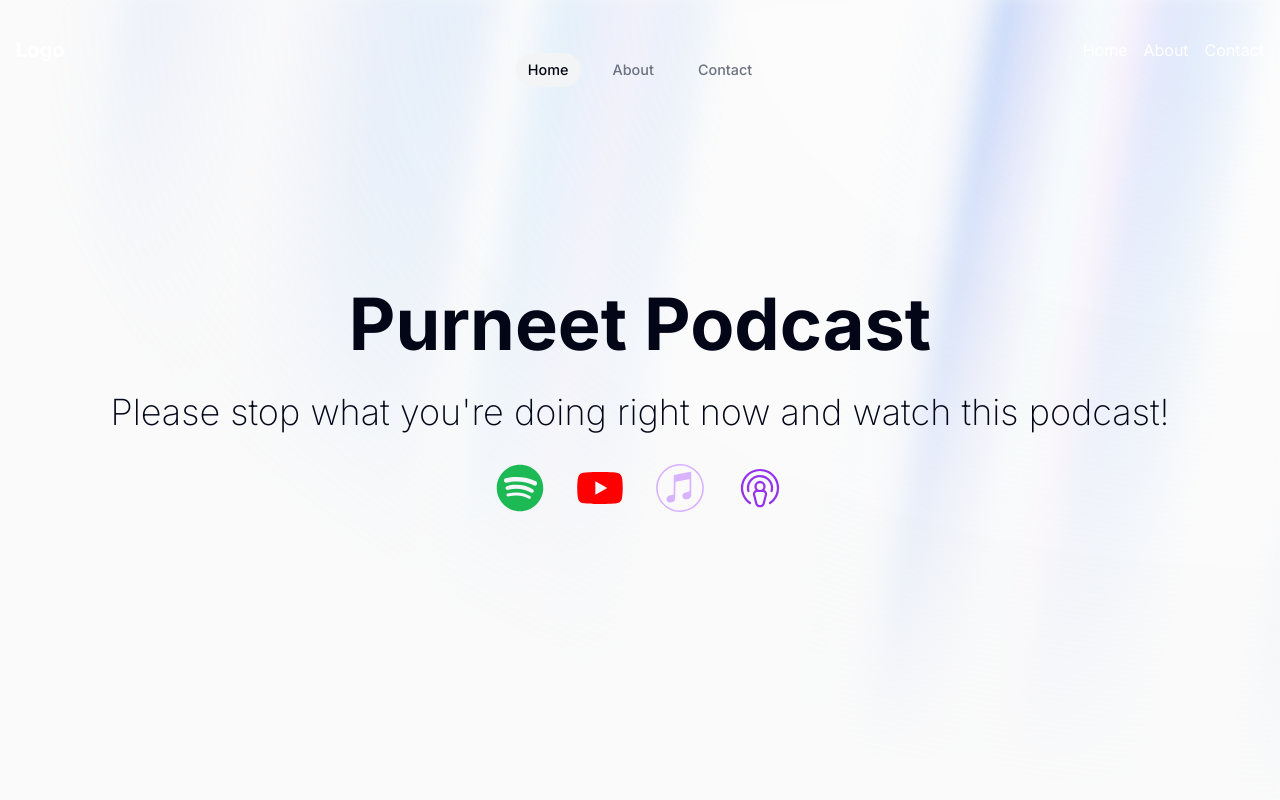
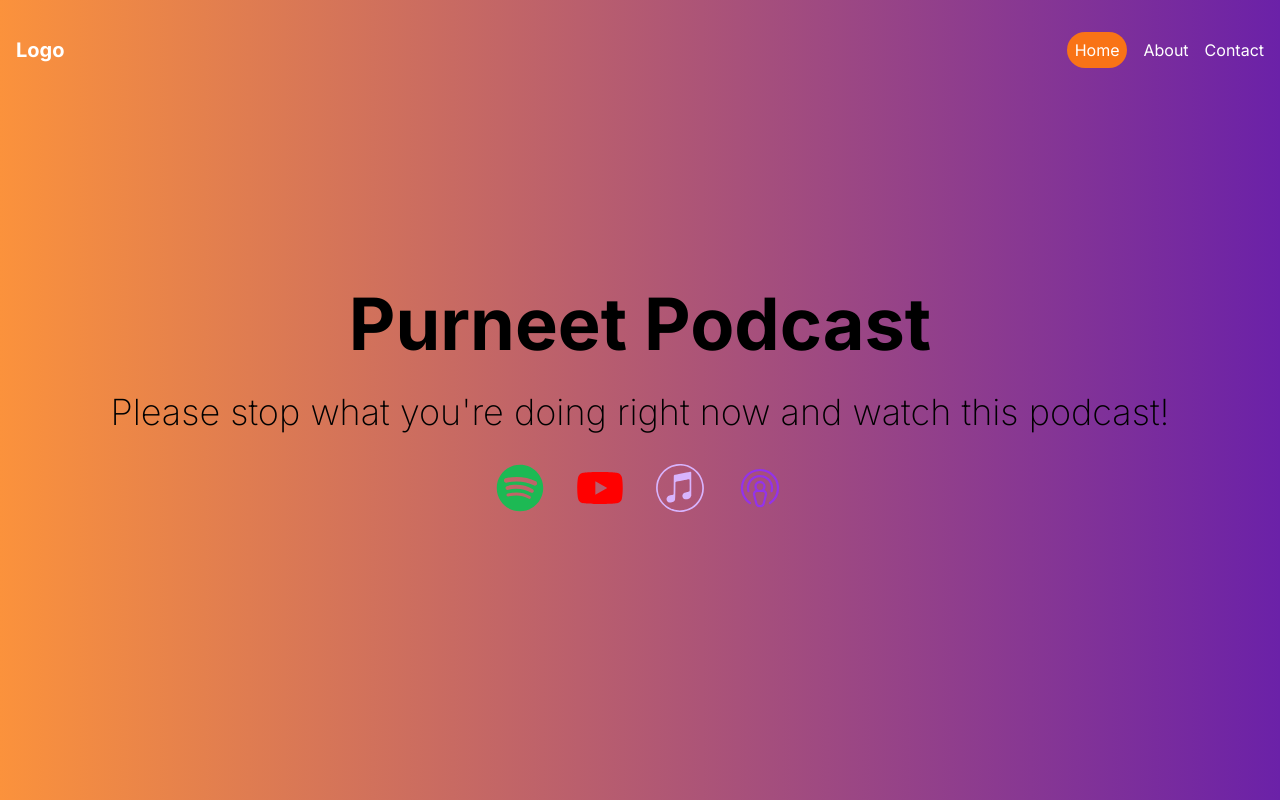
Before and after one commit to BrianBeilby/Purneet-Website, a Next.js app: page / in a window 1280 px wide. Shown: the top 800 px of the page. Built offline with nearby package versions, Linux system fonts and the light colour scheme.

Commit message:
NavBar changes

```diff
--- a/src/app/page.tsx
+++ b/src/app/page.tsx
@@ -22,7 +22,7 @@ export default function Home() {
     <div id="top">
       <div>
         <Navbar />
-        <AuroraBackground>
+        <div className="min-h-screen bg-gradient-to-r from-orange-400 to-purple-800 flex items-center justify-center">
           <motion.div
             initial={{ opacity: 0.0, y: 40 }}
             whileInView={{ opacity: 1, y: 0 }}
@@ -55,7 +55,7 @@ export default function Home() {
               </a>
             </div>
           </motion.div>
-        </AuroraBackground>
+        </div>
         <div className="bg-white py-16">
           <div className="container mx-auto px-4">
             <h2 className="text-3xl font-bold mb-8 text-black">
--- a/src/components/Navbar.tsx
+++ b/src/components/Navbar.tsx
@@ -35,45 +35,29 @@ const Navbar: React.FC = () => {
   <div className="container mx-auto flex justify-between items-center px-4">
   <div className={`text-xl font-bold ${scrolling ? 'text-black' : 'text-white'}`}>Logo</div>
   <div className="space-x-4">
-          <a href="#home" className={`hover:text-gray-700 ${scrolling ? 'text-black' : 'text-white'} `}
+    <a
+      href="#home"
+      className={`${activeSection === "Home" ? 'bg-orange-500 px-2 py-2 transition rounded-full  text-black' : ''} ${scrolling ? 'text-black' : 'text-white hover:text-gray-700'}`}
       onClick={() => {
         setActiveSection("Home");
         setTimeOfLastClick(Date.now());
-                  }}>Home</a>
-          <a href="#about" className={`hover:text-gray-700 ${scrolling ? 'text-black' : 'text-white'}`}
+      }}
+    >
+      Home
+    </a>
+          <a href="#about"
+          className={`${activeSection === "About" ? 'bg-orange-500 px-2 py-2 transition rounded-full  text-black' : ''} ${scrolling ? 'text-black' : 'text-white hover:text-gray-700'}`}
           onClick={() => {
                     setActiveSection("About");
                     setTimeOfLastClick(Date.now());
                   }}>About</a>
-          <a href="#contact" className={`hover:text-gray-700 ${scrolling ? 'text-black' : 'text-white'}`}
+          <a href="#contact"
+        className={`${activeSection === "Contact" ? 'bg-orange-500 px-2 py-2 transition rounded-full  text-black' : ''} ${scrolling ? 'text-black' : 'text-white hover:text-gray-700'}`}
         onClick={() => {
             setActiveSection("Contact");
             setTimeOfLastClick(Date.now());
           }}>Contact</a>
         </div>
-        <nav className="flex fixed top-[0.15rem] left-1/2 h-12 -translate-x-1/2 py-2 sm:top-[1.7rem] sm:h-[initial] sm:py-0">
-          <ul className="flex w-[22rem] flex-wrap items-center justify-center gap-y-1 text-[0.9rem] font-medium text-gray-500 sm:w-[initial] sm:flex-nowrap sm:gap-5">
-            {links.map((link) => (
-              <li className="h-3/4 flex items-center justify-center relative" key={link.hash}>
-                <Link
-                  href={link.hash}
-                  className={`flex w-full items-center justify-center px-3 py-3 hover:text-gray-950 transition dark:text-gray-500 dark:hover:text-gray-300 ${
-                    activeSection === link.name ? 'text-gray-950 dark:text-gray-200' : ''
-                  }`}
-                  onClick={() => {
-                    setActiveSection(link.name);
-                    setTimeOfLastClick(Date.now());
-                  }}
-                >
-                  {link.name}
-                  {link.name === activeSection && (
-                    <span className="bg-gray-100 rounded-full absolute inset-0 -z-10 dark:bg-gray-800"></span>
-                  )}
-                </Link>
-              </li>
-            ))}
-          </ul>
-        </nav>
       </div>
     </nav>
   );
```
Lines whose indentation alone changed are shown as unchanged.
